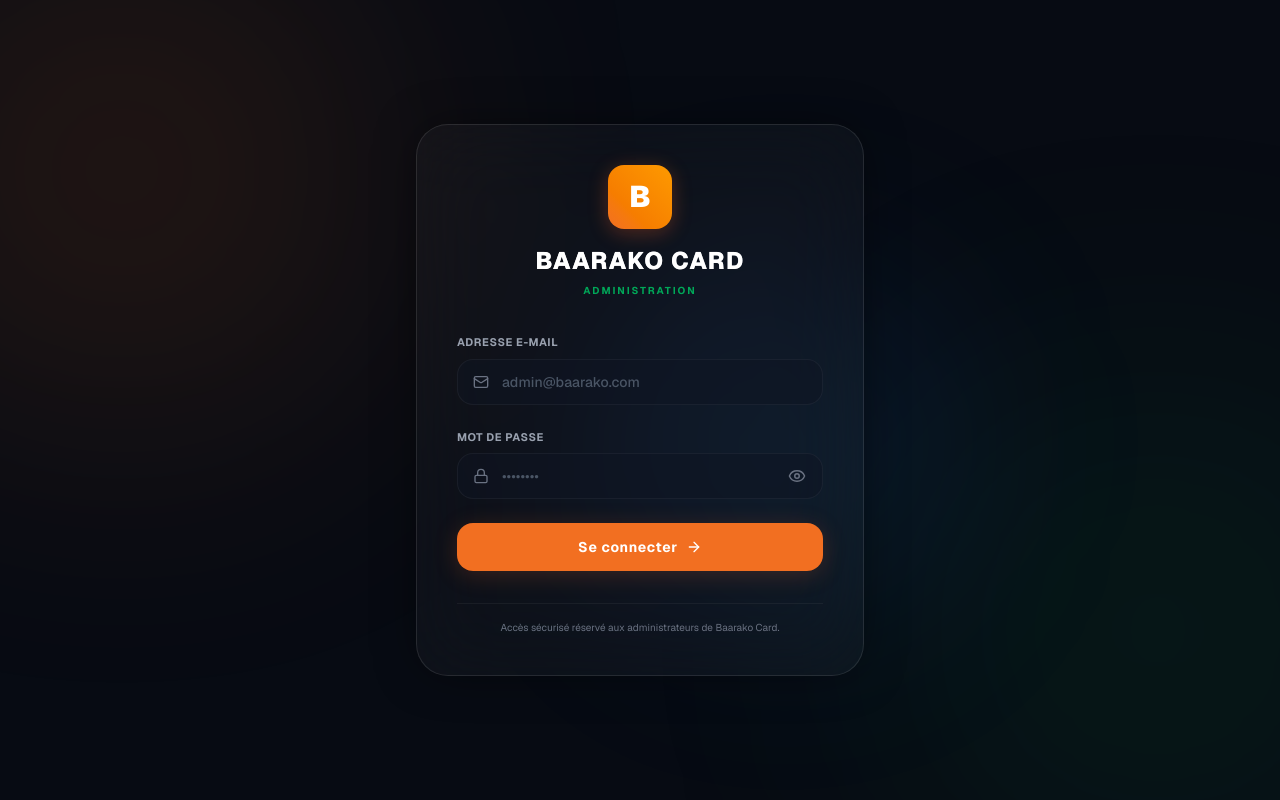
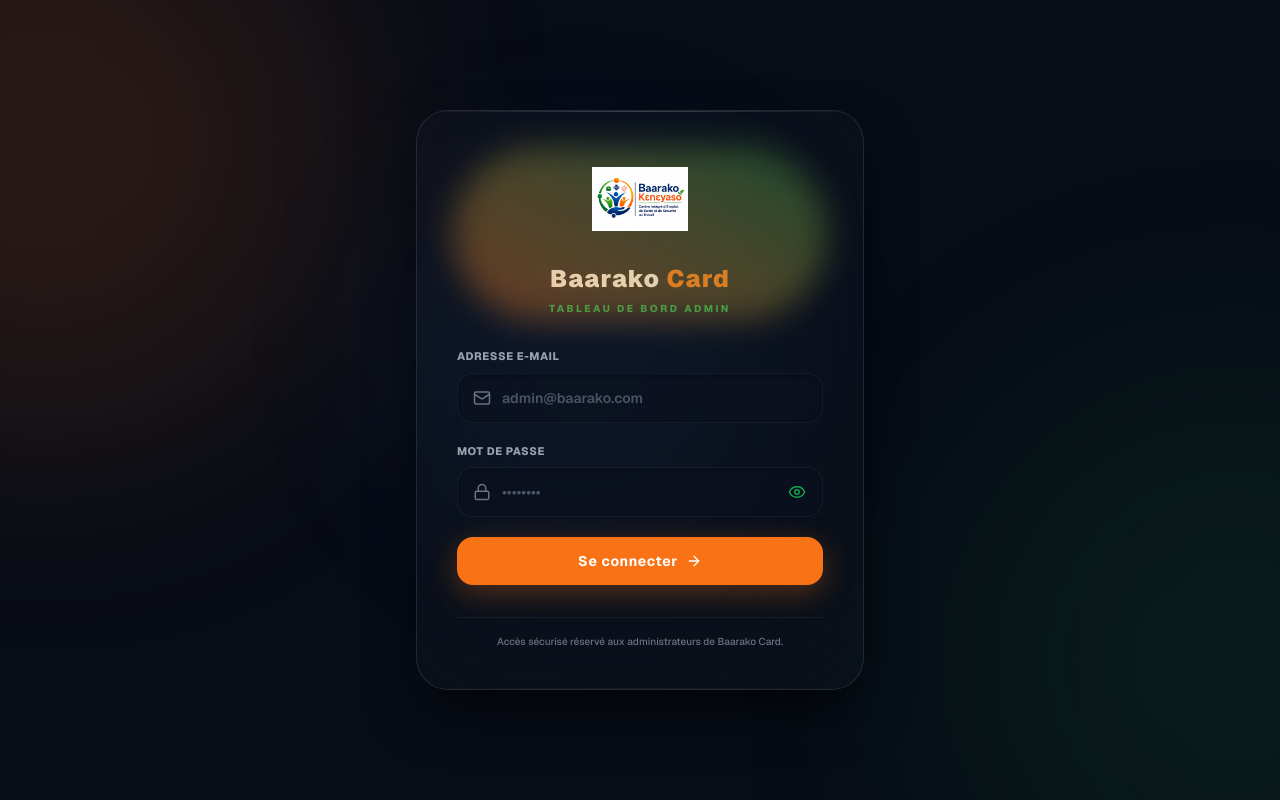
Before and after one commit to Artifique/BaraKoo-Card-, a Next.js app: page /login in a window 1280 px wide. Built offline with nearby package versions, Linux system fonts and the light colour scheme.

Commit message:
Design de la card

```diff
--- a/src/app/globals.css
+++ b/src/app/globals.css
@@ -154,3 +154,30 @@
 .glow-white {
   box-shadow: 0 0 15px rgba(255, 255, 255, 0.2);
 }
+
+/* --------------------------------------------------------------------------
+   Scrollbar moderne, fine et élégante
+   -------------------------------------------------------------------------- */
+::-webkit-scrollbar {
+  width: 5px;
+  height: 5px;
+}
+
+::-webkit-scrollbar-track {
+  background: transparent;
+}
+
+::-webkit-scrollbar-thumb {
+  background: rgba(148, 163, 184, 0.15);
+  border-radius: 9999px;
+}
+
+::-webkit-scrollbar-thumb:hover {
+  background: var(--brand-orange);
+}
+
+/* Compatibilité Firefox */
+* {
+  scrollbar-width: thin;
+  scrollbar-color: rgba(148, 163, 184, 0.15) transparent;
+}
--- a/src/app/login/page.tsx
+++ b/src/app/login/page.tsx
@@ -2,6 +2,7 @@
 "use client"
 
 import React, { useState, Suspense } from "react"
+import Image from "next/image"
 import { useRouter, useSearchParams } from "next/navigation"
 import { Lock, Mail, ArrowRight, Loader2, AlertCircle, Eye, EyeOff } from "lucide-react"
 import { useNotification } from "@/providers/NotificationProvider"
@@ -52,26 +53,43 @@
   }
 
   return (
-    <div className="min-h-screen bg-[#070b13] flex flex-col justify-center items-center p-4 relative overflow-hidden">
+    <div className="min-h-screen bg-[#070c16] flex flex-col justify-center items-center p-4 relative overflow-hidden">
 
-      {/* ─── Éléments graphiques décoratifs d'arrière-plan vibrants ─── */}
-      <div className="absolute top-[-10%] left-[-10%] w-[500px] h-[500px] rounded-full bg-brand-orange/20 blur-[140px] animate-pulse duration-[8000ms]" />
-      <div className="absolute bottom-[-10%] right-[-10%] w-[500px] h-[500px] rounded-full bg-brand-green/15 blur-[140px] animate-pulse duration-[6000ms]" />
-      <div className="absolute top-1/3 right-1/4 w-[350px] h-[350px] rounded-full bg-blue-500/10 blur-[100px]" />
+      {/* ─── Halos lumineux colorés d'arrière-plan interactifs et premium ─── */}
+      <div className="absolute top-[-20%] left-[-20%] w-[600px] h-[600px] rounded-full bg-brand-orange/20 blur-[130px] animate-pulse duration-[10000ms] pointer-events-none" />
+      <div className="absolute bottom-[-20%] right-[-20%] w-[600px] h-[600px] rounded-full bg-[#16A34A]/15 blur-[130px] animate-pulse duration-[8000ms] pointer-events-none" />
+      <div className="absolute top-1/4 left-1/3 w-[300px] h-[300px] rounded-full bg-blue-500/10 blur-[100px] pointer-events-none" />
 
-      {/* ─── Conteneur central (Glassmorphic Premium) ─── */}
-      <div className="w-full max-w-md p-8 md:p-10 rounded-[32px] shadow-[0_0_50px_-12px_rgba(0,0,0,0.7)] border border-white/10 bg-white/[0.03] backdrop-blur-2xl relative z-10 animate-scale-up">
+      {/* ─── Conteneur central (Glassmorphism Premium ultra-travaillé) ─── */}
+      <div className="w-full max-w-md p-8 md:p-10 rounded-[32px] shadow-[0_25px_60px_-15px_rgba(0,0,0,0.8)] border border-white/10 bg-white/[0.02] backdrop-blur-3xl relative z-10 animate-scale-up">
+
+        {/* Enveloppe de reflets lumineux internes sur le conteneur */}
+        <div className="absolute inset-0 rounded-[32px] pointer-events-none overflow-hidden">
+          <div className="absolute top-0 left-0 right-0 h-[1px] bg-gradient-to-r from-transparent via-white/20 to-transparent" />
+          <div className="absolute bottom-0 left-0 right-0 h-[1px] bg-gradient-to-r from-transparent via-white/5 to-transparent" />
+        </div>
 
         {/* Logo Baarako */}
-        <div className="flex flex-col items-center mb-9">
-          <div className="w-16 h-16 rounded-2xl bg-gradient-to-tr from-brand-orange to-amber-500 flex items-center justify-center text-white font-black text-3xl shadow-[0_4px_20px_rgba(242,94,36,0.3)] mb-4">
-            B
+        <div className="flex flex-col items-center mb-8 relative">
+          {/* Halo doux derrière le logo */}
+          <div className="absolute -inset-1 rounded-full bg-gradient-to-tr from-brand-orange to-[#16A34A] blur-lg opacity-40 shrink-0 pointer-events-none" />
+
+          {/* Logo réel brut (Affiché tel quel) */}
+          <div className="w-24 h-24 shrink-0 flex items-center justify-center relative mb-4 z-10">
+            <Image
+              src="/images/BarakoKeneya.jpeg"
+              alt="Logo Baarako Card"
+              fill
+              className="object-contain"
+              priority
+            />
           </div>
-          <h1 className="text-2xl font-extrabold tracking-wider text-white bg-clip-text text-transparent bg-gradient-to-r from-white to-gray-400">
-            BAARAKO CARD
+
+          <h1 className="text-2xl font-black tracking-wider text-white select-none">
+            Baarako <span className="text-[#F97316]">Card</span>
           </h1>
-          <p className="text-[10px] text-brand-green font-bold tracking-[0.2em] mt-1.5 uppercase">
-            Administration
+          <p className="text-[10px] text-[#16A34A] font-extrabold tracking-[0.25em] mt-1.5 uppercase select-none">
+            Tableau de Bord Admin
           </p>
         </div>
 
@@ -84,14 +102,14 @@
         )}
 
         {/* Formulaire */}
-        <form onSubmit={handleSubmit} className="space-y-6">
+        <form onSubmit={handleSubmit} className="space-y-5">
           {/* Email */}
           <div className="space-y-2">
-            <label className="text-[11px] font-bold text-gray-400 tracking-wider block uppercase">
+            <label className="text-[11px] font-extrabold text-gray-400 tracking-wider block uppercase select-none">
               Adresse e-mail
             </label>
-            <div className="relative">
-              <Mail className="absolute left-4 top-1/2 -translate-y-1/2 w-4 h-4 text-gray-500" />
+            <div className="relative group">
+              <Mail className="absolute left-4 top-1/2 -translate-y-1/2 w-4.5 h-4.5 text-gray-500 group-focus-within:text-[#F97316] transition-colors" />
               <input
                 type="email"
                 required
@@ -99,9 +117,9 @@
                 onChange={(e) => setEmail(e.target.value)}
                 placeholder="admin@baarako.com"
                 className="
-                  w-full pl-11 pr-4 py-3 rounded-2xl border text-sm font-medium text-white bg-[#0e1422]/50
-                  border-white/5 focus:border-brand-orange focus:bg-[#0e1422]/80 focus:ring-1 focus:ring-brand-orange/30 outline-none
-                  transition-all duration-300 placeholder:text-gray-600
+                  w-full pl-11 pr-4 py-3.5 rounded-2xl border text-sm font-semibold text-white bg-[#0a0f1d]/60
+                  border-white/5 focus:border-[#F97316]/60 focus:bg-[#0a0f1d]/90 focus:ring-1 focus:ring-[#F97316]/30 outline-none
+                  transition-all duration-300 placeholder:text-gray-600 shadow-inner
                 "
               />
             </div>
@@ -109,11 +127,11 @@
 
           {/* Mot de passe */}
           <div className="space-y-2">
-            <label className="text-[11px] font-bold text-gray-400 tracking-wider block uppercase">
+            <label className="text-[11px] font-extrabold text-gray-400 tracking-wider block uppercase select-none">
               Mot de passe
             </label>
-            <div className="relative">
-              <Lock className="absolute left-4 top-1/2 -translate-y-1/2 w-4 h-4 text-gray-500" />
+            <div className="relative group">
+              <Lock className="absolute left-4 top-1/2 -translate-y-1/2 w-4.5 h-4.5 text-gray-500 group-focus-within:text-[#16A34A] transition-colors" />
               <input
                 type={showPassword ? "text" : "password"}
                 required
@@ -121,9 +139,9 @@
                 onChange={(e) => setPassword(e.target.value)}
                 placeholder="••••••••"
                 className="
-                  w-full pl-11 pr-12 py-3 rounded-2xl border text-sm font-medium text-white bg-[#0e1422]/50
-                  border-white/5 focus:border-brand-orange focus:bg-[#0e1422]/80 focus:ring-1 focus:ring-brand-orange/30 outline-none
-                  transition-all duration-300 placeholder:text-gray-600
+                  w-full pl-11 pr-12 py-3.5 rounded-2xl border text-sm font-semibold text-white bg-[#0a0f1d]/60
+                  border-white/5 focus:border-[#16A34A]/60 focus:bg-[#0a0f1d]/90 focus:ring-1 focus:ring-[#16A34A]/30 outline-none
+                  transition-all duration-300 placeholder:text-gray-600 shadow-inner
                 "
               />
               <button
@@ -132,7 +150,7 @@
                 className="absolute right-4 top-1/2 -translate-y-1/2 w-5 h-5 flex items-center justify-center text-gray-500 hover:text-white transition-colors cursor-pointer"
                 title={showPassword ? "Masquer le mot de passe" : "Afficher le mot de passe"}
               >
-                {showPassword ? <EyeOff className="w-4.5 h-4.5" /> : <Eye className="w-4.5 h-4.5" />}
+                {showPassword ? <EyeOff className="w-4.5 h-4.5 text-[#16A34A]" /> : <Eye className="w-4.5 h-4.5 text-[#16A34A]" />}
               </button>
             </div>
           </div>
@@ -142,20 +160,21 @@
             type="submit"
             disabled={loading}
             className="
-              w-full mt-2 py-3.5 px-4 rounded-2xl text-sm font-bold tracking-wider text-white bg-brand-orange
-              hover:bg-brand-orange/95 shadow-[0_4px_25px_rgba(242,94,36,0.2)] flex items-center justify-center space-x-2
+              w-full mt-3 py-3.5 px-4 rounded-2xl text-sm font-bold tracking-wider text-white
+              bg-[#F97316] hover:bg-[#EA580C] shadow-[0_8px_30px_rgb(249,115,22,0.3)] hover:shadow-[0_8px_35px_rgb(249,115,22,0.4)]
+              flex items-center justify-center space-x-2
               transition-all duration-300 disabled:opacity-50 disabled:cursor-not-allowed cursor-pointer active:scale-98
             "
           >
             {loading ? (
               <>
                 <Loader2 className="w-4 h-4 animate-spin" />
-                <span>Connexion en cours...</span>
+                <span>Connexion sécurisée...</span>
               </>
             ) : (
               <>
                 <span>Se connecter</span>
-                <ArrowRight className="w-4 h-4 group-hover:translate-x-1 transition-transform" />
+                <ArrowRight className="w-4 h-4 transform group-hover:translate-x-1 transition-transform" />
               </>
             )}
           </button>
@@ -163,7 +182,7 @@
 
         {/* Pied de page du formulaire */}
         <div className="mt-8 pt-4 border-t border-white/5 text-center">
-          <p className="text-[10px] text-gray-500">
+          <p className="text-[10px] text-gray-500 font-medium">
             Accès sécurisé réservé aux administrateurs de Baarako Card.
           </p>
         </div>
--- a/src/components/admin/AdminSidebar.tsx
+++ b/src/components/admin/AdminSidebar.tsx
@@ -2,6 +2,7 @@
 "use client"
 
 import Link from "next/link"
+import Image from "next/image"
 import { useRouter } from "next/navigation"
 import { BarChart3, Users, CreditCard, Building2, ShoppingBag, Settings, LogOut } from "lucide-react"
 import { cn } from "@/lib/utils"
@@ -59,20 +60,18 @@
       flex flex-col justify-between overflow-y-auto
     ">
       {/* ─── Partie haute : logo + navigation ─── */}
-      <div className="flex flex-col space-y-8">
+      <div className="flex flex-col space-y-5">
 
-        {/* Logo Baarako Card */}
-        <div className="flex items-center space-x-3 py-2 border-b border-border/20">
-          <div className="w-9 h-9 rounded-xl bg-brand-orange flex items-center justify-center text-white font-extrabold text-lg glow-orange">
-            B
-          </div>
-          <div>
-            <span className="text-base font-bold text-foreground tracking-wider block leading-none">
-              BAARAKO CARD
-            </span>
-            <span className="text-[10px] text-brand-green font-semibold tracking-widest">
-              BACK-OFFICE
-            </span>
+        {/* Logo Baarako Card (Agrandit et sans écriture) */}
+        <div className="flex justify-center py-2 border-b border-border/20">
+          <div className="w-28 h-28 shrink-0 flex items-center justify-center relative">
+            <Image
+              src="/images/BarakoKeneya.jpeg"
+              alt="Logo Baarako Card"
+              fill
+              className="object-contain"
+              priority
+            />
           </div>
         </div>
 
--- a/src/components/admin/tabs/CardsTab.tsx
+++ b/src/components/admin/tabs/CardsTab.tsx
@@ -3,7 +3,7 @@
 
 import * as React from "react"
 import { useState, useEffect } from "react"
-import { CreditCard, ArrowRight, Wifi, AlertTriangle } from "lucide-react"
+import { CreditCard, ArrowRight, Wifi, AlertTriangle, Smartphone } from "lucide-react"
 import Image from "next/image"
 import { Badge } from "@/components/ui/badge"
 import { CardHolder, Card as CardType } from "@/lib/types"
@@ -96,36 +96,69 @@
 
         {selectedCard && activeHolder ? (
           <div className="space-y-4">
-            {/* Rendu Recto de la carte physique */}
-            <div className="w-full aspect-[1.58/1] rounded-3xl bg-[#061830] border border-white/10 p-5 shadow-2xl relative flex flex-col justify-between overflow-hidden text-white">
-
-              {/* Lignes décoratives stylisées */}
-              <div className="absolute right-0 top-0 bottom-0 w-32 border-l border-brand-orange/40 rounded-l-full overflow-hidden flex items-center justify-center pointer-events-none">
-                <div className="w-full h-[150%] border-l-2 border-brand-green/40 rounded-l-full" />
+            {/* Conteneur principal de la carte physique respectant le ratio standard d'une carte bancaire (CR80 : ~1.58) */}
+            <div
+              className="w-full rounded-3xl shadow-2xl relative overflow-hidden text-white select-none border border-white/10"
+              style={{
+                backgroundColor: "#0c2547",
+                aspectRatio: "1.586 / 1",
+              }}
+            >
+              {/* Vague décorative tricolore (Orange, Vert, Bleu) */}
+              <div className="absolute right-[33%] inset-y-0 w-8 pointer-events-none z-10 overflow-hidden">
+                <svg
+                  viewBox="0 0 100 500"
+                  className="h-full w-full"
+                  preserveAspectRatio="none"
+                >
+                  {/* Ligne orange */}
+                  <path
+                    d="M 100 0 C 40 150, 0 300, 30 500 L 100 500 Z"
+                    fill="#F97316"
+                  />
+                  {/* Ligne verte */}
+                  <path
+                    d="M 100 0 C 60 150, 25 300, 55 500 L 100 500 Z"
+                    fill="#16A34A"
+                  />
+                  {/* Masquage de fond */}
+                  <path
+                    d="M 100 0 C 75 150, 48 300, 75 500 L 100 500 Z"
+                    fill="#0c2547"
+                  />
+                </svg>
               </div>
 
-              {/* Ligne haute : logo et antenne NFC */}
-              <div className="flex items-start justify-between z-10">
+              {/* Contenu global avec disposition Flexbox */}
+              <div className="absolute inset-0 flex">
+
+                {/* ── PARTIE GAUCHE (Logo, Info Titulaire, Photo) ── */}
+                <div className="w-[66%] h-full flex flex-col justify-between p-4 z-20">
+                  {/* Logo et slogan */}
                   <div className="flex items-center space-x-2">
-                  <div className="w-7 h-7 rounded-lg bg-brand-orange flex items-center justify-center text-white font-extrabold text-sm shadow">
-                    B
+                    <div className="w-10 h-10 rounded-full overflow-hidden bg-black/40 border border-white/10 shrink-0 flex items-center justify-center relative">
+                      <Image
+                        src="/images/BarakoKeneyanoir.png"
+                        alt="Logo"
+                        fill
+                        className="object-cover scale-110"
+                      />
                     </div>
-                  <div>
-                    <span className="text-xs font-black text-white tracking-widest leading-none block">Baarako</span>
-                    <span className="text-[10px] text-brand-orange font-bold leading-none">Jobcard</span>
+                    <div className="flex flex-col leading-[1.1]">
+                      <div className="flex items-baseline space-x-1">
+                        <span className="text-sm font-extrabold tracking-wide text-white">Baarako</span>
+                        <span className="text-sm font-extrabold tracking-wide text-[#F97316]">Jobcard</span>
+                      </div>
+                      <span className="text-[7.5px] text-white/80 font-medium tracking-wide">
+                        Votre carrière entre de bonnes mains
+                      </span>
                     </div>
                   </div>
 
-                <div className="flex flex-col items-end text-white/80">
-                  <Wifi className="w-4 h-4 text-white/60 rotate-90" />
-                  <span className="text-[7px] font-bold uppercase tracking-widest mt-1">NFC</span>
-                </div>
-              </div>
-
-              {/* Ligne centrale/basse : Photo et QR code */}
-              <div className="flex items-end space-x-3.5 z-10">
+                  {/* Détails du titulaire avec Photo */}
+                  <div className="flex items-end space-x-3 mt-auto">
                     {/* Photo de profil */}
-                <div className="relative w-20 h-20 rounded-2xl overflow-hidden border border-white/20 shadow bg-brand-navy-light shrink-0">
+                    <div className="w-16 h-[84px] rounded-xl overflow-hidden border border-white/20 shadow-md shrink-0 bg-[#0B2040] relative">
                       <Image
                         src={activeHolder.avatarUrl || "/avatars/ousmane.png"}
                         alt={activeHolder.name}
@@ -134,51 +167,70 @@
                       />
                     </div>
 
-                {/* Coordonnées textuelles */}
-                <div className="flex-1 min-w-0 pb-1">
-                  <span className="text-[9px] font-mono text-brand-green/70 block leading-none mb-1">
-                    {activeHolder.id}
-                  </span>
-                  <h4 className="text-xs font-bold text-white leading-tight truncate">
+                    {/* Informations textuelles */}
+                    <div className="flex flex-col space-y-1 mb-1 min-w-0">
+                      <h4 className="text-sm font-bold text-white tracking-wide truncate leading-none">
                         {activeHolder.name}
                       </h4>
-                  <p className="text-[9px] text-brand-green font-medium mt-0.5 truncate">
+                      <p className="text-[9.5px] text-[#16A34A] font-semibold leading-none">
                         {activeHolder.title}
                       </p>
 
-                  <Badge
-                    variant={activeHolder.availability === "available" ? "success" : "destructive"}
-                    className="text-[7px] px-1.5 py-0 mt-2"
-                  >
-                    {activeHolder.availability === "available" ? "DISPONIBLE" : "NON DISPONIBLE"}
-                  </Badge>
+                      {/* Badge DISPONIBLE / NON DISPONIBLE */}
+                      <div className="pt-1">
+                        <span className={`inline-block text-[8px] font-bold uppercase tracking-wider px-2 py-0.5 rounded ${
+                          activeHolder.availability === "available"
+                            ? "bg-[#16A34A] text-white"
+                            : "bg-red-600 text-white"
+                        }`}>
+                          {activeHolder.availability === "available" ? "Disponible" : "Non Dispo"}
+                        </span>
                       </div>
-
-                {/* Bloc QR Code */}
-                <div className="flex flex-col items-center space-y-1 self-center">
-                  <div className="w-14 h-14 bg-white p-1 rounded-lg shadow-md flex items-center justify-center">
-                    <img
-                      src={`https://api.qrserver.com/v1/create-qr-code/?size=80x80&data=${window.location.origin}/${selectedCard.slug}`}
-                      alt="QR Code Carte"
-                      className="w-full h-full"
-                    />
-                  </div>
-                  <span className="text-[6px] text-white/60 font-bold uppercase tracking-wider">Scan</span>
                     </div>
                   </div>
 
-              {/* Texte discret en bas */}
-              <div className="absolute bottom-2 left-5 text-[6px] text-white/40 z-10 uppercase tracking-widest">
-                Propriété exclusive de Baarako Card
+                  {/* ID en bas à gauche */}
+                  <div className="text-[8px] font-semibold text-[#16A34A] tracking-wider mt-1.5 leading-none">
+                    ID : {activeHolder.id}
+                  </div>
+                </div>
+
+                {/* ── PARTIE DROITE (NFC, QR Code, Bouton Scan) ── */}
+                <div className="w-[34%] h-full flex flex-col justify-between items-center py-4 px-2 bg-[#0c2547]/80 border-l border-white/5 z-20">
+                  {/* NFC Logo & Text */}
+                  <div className="flex flex-col items-center text-center space-y-0.5">
+                    <Wifi className="w-5 h-5 text-white/90 rotate-90" />
+                    <span className="text-[9px] font-extrabold tracking-widest text-white">NFC</span>
+                    <span className="text-[6.5px] text-white/70 leading-tight">
+                      Approchez votre<br />téléphone
+                    </span>
+                  </div>
+
+                  {/* QR Code */}
+                  <div className="bg-white p-1 rounded-xl shadow-lg w-16 h-16 flex items-center justify-center">
+                    <img
+                      src={`https://api.qrserver.com/v1/create-qr-code/?size=100x100&data=${encodeURIComponent(`${window.location.origin}/${selectedCard.slug}`)}`}
+                      alt="QR Code"
+                      className="w-full h-full block"
+                    />
+                  </div>
+
+                  {/* Bouton Scannez-moi */}
+                  <div className="bg-[#F97316] text-white rounded-lg px-2 py-1 flex items-center justify-center space-x-1 shadow-md w-full max-w-[85px]">
+                    <Smartphone className="w-2.5 h-2.5 shrink-0" />
+                    <span className="text-[7.5px] font-extrabold tracking-wide whitespace-nowrap">Scannez-moi</span>
+                  </div>
+                </div>
+
               </div>
             </div>
 
             {/* Guide d'information */}
             <div className="p-3 bg-muted/40 border border-border/20 rounded-2xl flex items-center gap-2">
-              <AlertTriangle className="w-4 h-4 text-brand-orange shrink-0" />
+              <AlertTriangle className="w-4 h-4 text-[#F97316] shrink-0" />
               <p className="text-[10px] text-muted-foreground leading-snug">
                 Ce gabarit représente visuellement la carte physique finale NFC/QR. Si vous désactivez la carte,
-                toutes les requêtes de scan redirigeront vers une page d'indisponibilité.
+                toutes les requêtes de scan redirigeront vers une page d&apos;indisponibilité.
               </p>
             </div>
           </div>
```
Also changed, not shown: public/images/BarakoKeneya.jpeg (added), public/images/BarakoKeneyanoir.png (added). Lines whose indentation alone changed are shown as unchanged.
